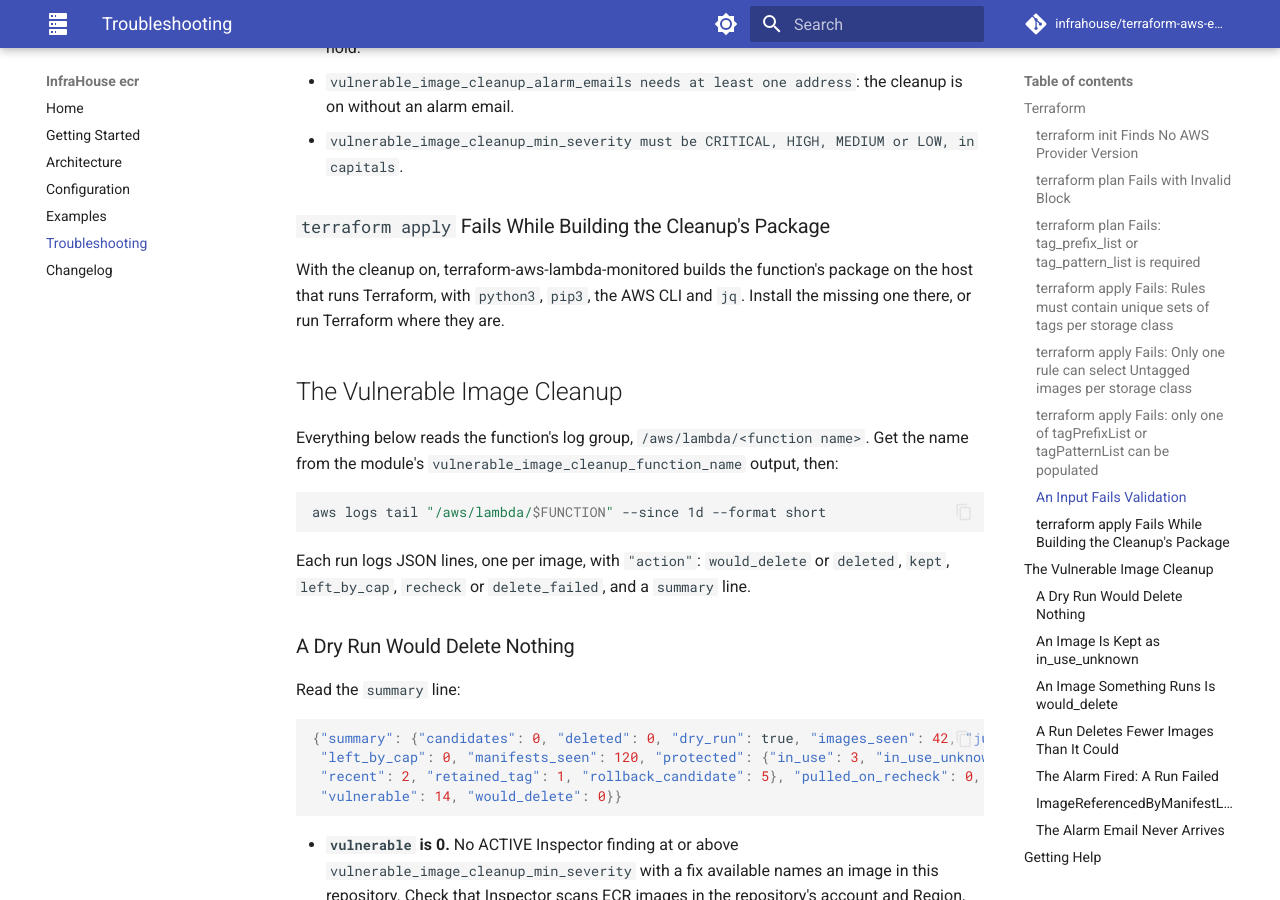
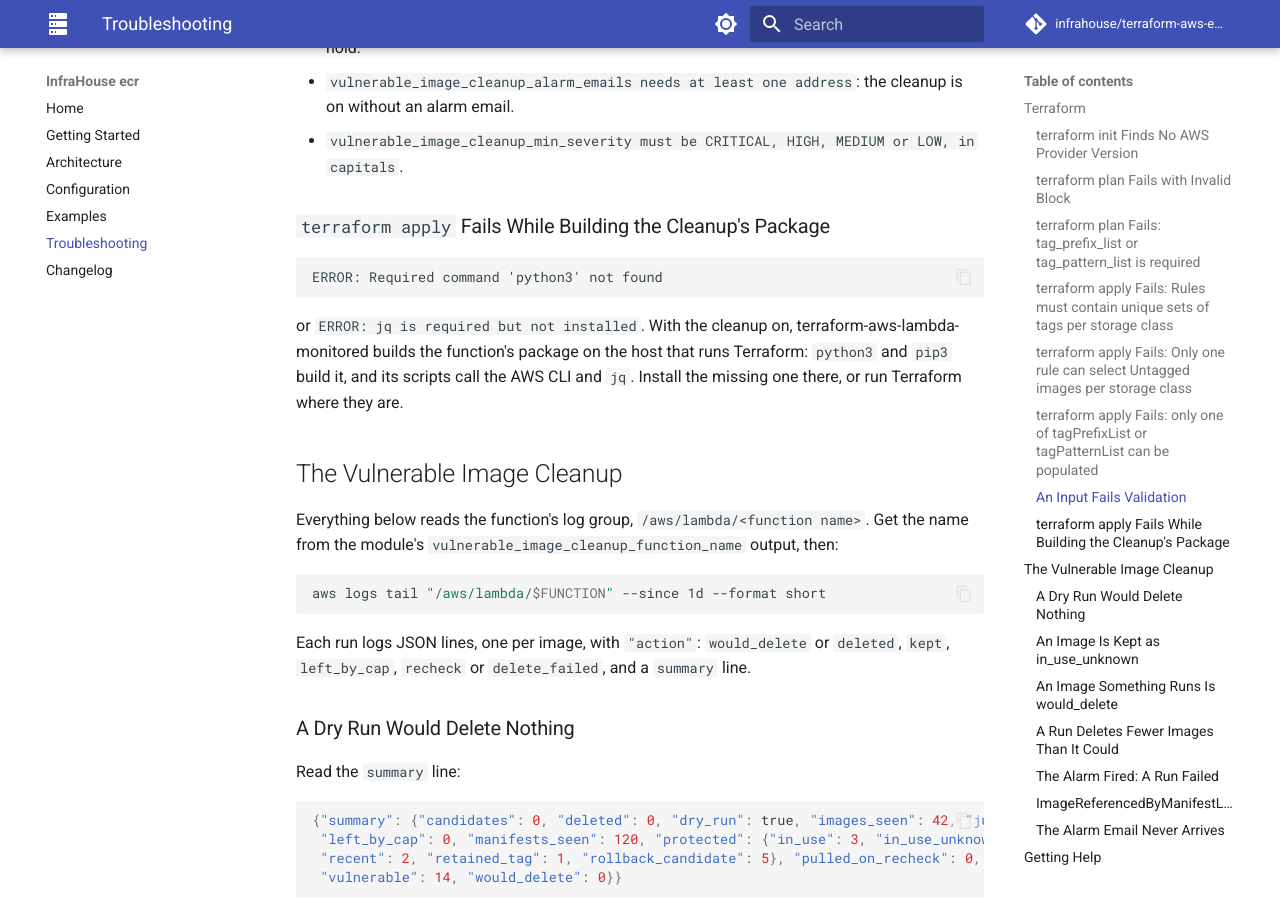
Before and after one commit to infrahouse/terraform-aws-ecr, an MkDocs documentation site: the page built from docs/troubleshooting.md, in a window 1280 px wide and 900 px high, scrolled down 2112 px. Built offline with MkDocs 1.6.1 and Material for MkDocs 9.7.7, drawn with Linux system fonts in a browser that asks for light colours; comment, search, counter and statistics services are not loaded.

Commit message:
docs: quote lambda-monitored's errors for a missing build tool
Co-Authored-By: Claude Opus 5.5 <noreply@anthropic.com>

````diff
--- a/docs/troubleshooting.md
+++ b/docs/troubleshooting.md
@@ -83,8 +83,13 @@ The module checks its inputs at plan, and its error says what is wrong. The ones
 
 ### `terraform apply` Fails While Building the Cleanup's Package
 
-With the cleanup on, terraform-aws-lambda-monitored builds the function's package on the host that runs Terraform,
-with `python3`, `pip3`, the AWS CLI and `jq`. Install the missing one there, or run Terraform where they are.
+```
+ERROR: Required command 'python3' not found
+```
+
+or `ERROR: jq is required but not installed`. With the cleanup on, terraform-aws-lambda-monitored builds the
+function's package on the host that runs Terraform: `python3` and `pip3` build it, and its scripts call the AWS CLI
+and `jq`. Install the missing one there, or run Terraform where they are.
 
 ## The Vulnerable Image Cleanup
 
````
